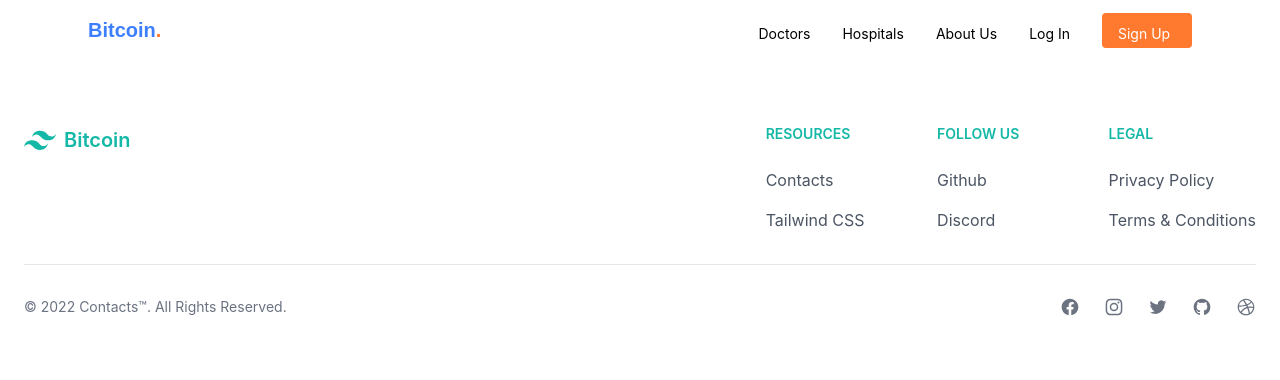
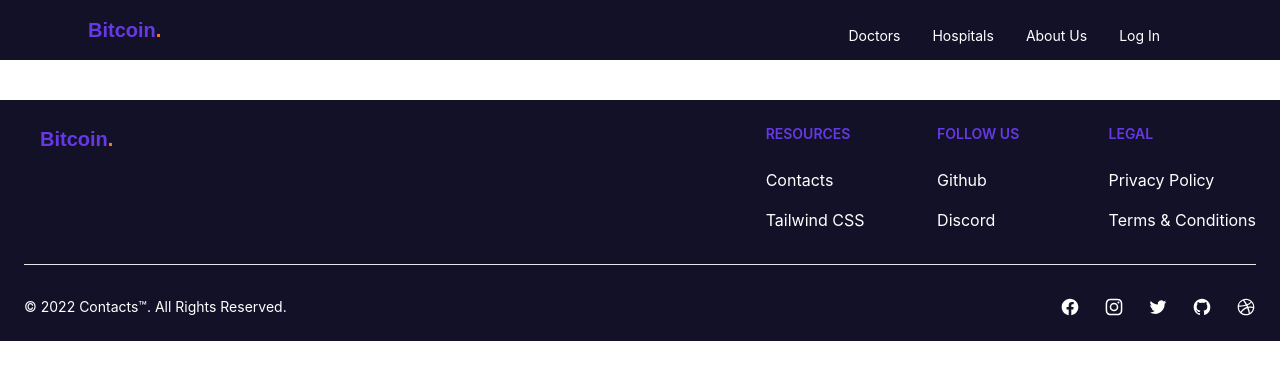
Before and after one commit to sidd2307/aviate-bitcoin, a React (Create React App) app: page /allmsg in a window 1280 px wide. Shown: the top 380 px of the page. Built offline with nearby package versions, Linux system fonts and the light colour scheme.

Commit message:
third commit

```diff
--- a/src/App.js
+++ b/src/App.js
@@ -2,13 +2,14 @@ import './App.css';
 import { BrowserRouter, Routes, Route } from "react-router-dom";
 import Footer from './components/Footer';
 import NavBar from './components/NavBar';
+import Home from './pages/Home';
 
 function App() {
   return (
     <BrowserRouter>
       <NavBar />
       <Routes>
-        <Route path='/' element={<>Hello</>} />
+        <Route path='/' element={<Home />} />
         {/* <Route path='/compose' element={<Compose />} />
         <Route path='/allmsg' element={<ViewAllMsgs />} /> */}
       </Routes>
--- a/src/components/Footer.jsx
+++ b/src/components/Footer.jsx
@@ -5,35 +5,34 @@ export default function Footer() {
   return (
     // <!-- This is an example component -->
     <div className="w-[100%] mx-auto mt-10">
-      <footer className="p-4 bg-white sm:p-6 dark:bg-gray-800">
+      <footer className="p-4 bg-[#131128] sm:p-6 dark:bg-gray-800">
         <div className="md:flex md:justify-between">
           <div className="mb-6 md:mb-0">
             <Link to="/" className="flex items-center">
-              <svg
-                className="fill-current h-8 w-8 mr-2"
-                width="54"
-                height="54"
-                viewBox="0 0 54 54"
-                xmlns="http://www.w3.org/2000/svg"
-                color="#14B8A6"
+              <a
+                href="/"
+                className="ml-[1rem]"
+                style={{
+                  fontWeight: "800",
+                  fontFamily: "sans-serif",
+                  fontSize: 20,
+                  color: "#6639e4",
+                }}
               >
-                <path d="M13.5 22.1c1.8-7.2 6.3-10.8 13.5-10.8 10.8 0 12.15 8.1 17.55 9.45 3.6.9 6.75-.45 9.45-4.05-1.8 7.2-6.3 10.8-13.5 10.8-10.8 0-12.15-8.1-17.55-9.45-3.6-.9-6.75.45-9.45 4.05zM0 38.3c1.8-7.2 6.3-10.8 13.5-10.8 10.8 0 12.15 8.1 17.55 9.45 3.6.9 6.75-.45 9.45-4.05-1.8 7.2-6.3 10.8-13.5 10.8-10.8 0-12.15-8.1-17.55-9.45-3.6-.9-6.75.45-9.45 4.05z" />
-              </svg>
-              <span className="self-center text-xl font-semibold whitespace-nowrap text-teal-500">
-                Bitcoin
-              </span>
+                Bitcoin<span style={{ color: "#FF792E" }}>.</span>
+              </a>
             </Link>
           </div>
           <div className="grid grid-cols-2 gap-8 sm:gap-6 sm:grid-cols-3">
             <div>
-              <h3 className="mb-6 text-sm font-semibold uppercase text-teal-500">
+              <h3 className="mb-6 text-sm font-semibold uppercase text-[#6639e4]">
                 Resources
               </h3>
               <ul>
                 <li className="mb-4">
                   <Link
                     to="/"
-                    className="text-gray-600 hover:underline dark:text-gray-400"
+                    className="text-white hover:underline dark:text-gray-400"
                   >
                     Contacts
                   </Link>
@@ -42,7 +41,7 @@ export default function Footer() {
                   <Link
                     to="/"
                     rel="nofollow"
-                    className="text-gray-600 hover:underline dark:text-gray-400"
+                    className="text-white hover:underline dark:text-gray-400"
                   >
                     Tailwind CSS
                   </Link>
@@ -50,14 +49,14 @@ export default function Footer() {
               </ul>
             </div>
             <div>
-              <h3 className="mb-6 text-sm font-semibold uppercase text-teal-500">
+              <h3 className="mb-6 text-sm font-semibold uppercase text-[#6639e4]">
                 Follow us
               </h3>
               <ul>
                 <li className="mb-4">
                   <Link
                     to="/"
-                    className="text-gray-600 hover:underline dark:text-gray-400"
+                    className="text-white hover:underline dark:text-gray-400"
                   >
                     Github
                   </Link>
@@ -65,7 +64,7 @@ export default function Footer() {
                 <li>
                   <Link
                     to="/"
-                    className="text-gray-600 hover:underline dark:text-gray-400"
+                    className="text-white hover:underline dark:text-gray-400"
                   >
                     Discord
                   </Link>
@@ -73,14 +72,14 @@ export default function Footer() {
               </ul>
             </div>
             <div>
-              <h3 className="mb-6 text-sm font-semibold uppercase text-teal-500">
+              <h3 className="mb-6 text-sm font-semibold uppercase text-[#6639e4]">
                 Legal
               </h3>
               <ul>
                 <li className="mb-4">
                   <Link
                     to="/"
-                    className="text-gray-600 hover:underline dark:text-gray-400"
+                    className="text-white hover:underline dark:text-gray-400"
                   >
                     Privacy Policy
                   </Link>
@@ -88,7 +87,7 @@ export default function Footer() {
                 <li>
                   <Link
                     to="/"
-                    className="text-gray-600 hover:underline dark:text-gray-400"
+                    className="text-white hover:underline dark:text-gray-400"
                   >
                     Terms &amp; Conditions
                   </Link>
@@ -99,7 +98,7 @@ export default function Footer() {
         </div>
         <hr className="my-6 border-gray-200 sm:mx-auto dark:border-gray-700 lg:my-8" />
         <div className="sm:flex sm:items-center sm:justify-between">
-          <span className="text-sm text-gray-500 sm:text-center dark:text-gray-400">
+          <span className="text-sm text-white sm:text-center dark:text-gray-400">
             © 2022{" "}
             <Link to="https://Contacts.com" className="hover:underline">
               Contacts™
@@ -109,7 +108,7 @@ export default function Footer() {
           <div className="flex mt-4 space-x-6 sm:justify-center sm:mt-0">
             <Link
               to="/"
-              className="text-gray-500 hover:text-teal-500 dark:hover:text-white"
+              className="text-white hover:text-[#6639e4] dark:hover:text-white"
             >
               <svg
                 className="w-5 h-5"
@@ -126,7 +125,7 @@ export default function Footer() {
             </Link>
             <Link
               to="/"
-              className="text-gray-500 hover:text-teal-500 dark:hover:text-white"
+              className="text-white hover:text-[#6639e4] dark:hover:text-white"
             >
               <svg
                 className="w-5 h-5"
@@ -143,7 +142,7 @@ export default function Footer() {
             </Link>
             <Link
               to="/"
-              className="text-gray-500 hover:text-teal-500 dark:hover:text-white"
+              className="text-white hover:text-[#6639e4] dark:hover:text-white"
             >
               <svg
                 className="w-5 h-5"
@@ -156,7 +155,7 @@ export default function Footer() {
             </Link>
             <Link
               to="/"
-              className="text-gray-500 hover:text-teal-500 dark:hover:text-white"
+              className="text-white hover:text-[#6639e4] dark:hover:text-white"
             >
               <svg
                 className="w-5 h-5"
@@ -173,7 +172,7 @@ export default function Footer() {
             </Link>
             <Link
               to="/"
-              className="text-gray-500 hover:text-teal-500 dark:hover:text-white"
+              className="text-white hover:text-[#6639e4] dark:hover:text-white"
             >
               <svg
                 className="w-5 h-5"
--- /dev/null
+++ b/src/components/Hero.jsx
@@ -0,0 +1,21 @@
+import React from "react";
+
+export default function Hero() {
+  return (
+    <div class="py-16">
+      <div class="container m-auto px-6 text-gray-600 xl:px-20">
+        <div class="space-y-6 md:space-y-0 md:flex md:gap-6 lg:items-center">
+          <div class="md:7/12 lg:w-7/12">
+            <h2 class="text-4xl text-white font-bold md:text-7xl">
+              Buy and trade cryptos like never before.
+            </h2>
+            <p class="mt-6 text-[#D6D5E7] md:7/12 lg:w-11/12 text-lg">
+              Lorem ipsum dolor sit amet, consectetur adipiscing elit. Feugiat
+              nulla suspendisse tortor aenean dis placerat.
+            </p>
+          </div>
+        </div>
+      </div>
+    </div>
+  );
+}
--- a/src/components/NavBar.jsx
+++ b/src/components/NavBar.jsx
@@ -1,21 +1,23 @@
 import React, { useState } from "react";
+import { Link } from "react-router-dom";
 import "./navBar.css";
 export default function NavBar() {
   const [isNavExpanded, setIsNavExpanded] = useState(false);
   return (
-    <nav className="relative flex items-center h-[60px] w-[90%] px-[0.5rem] py-[0rem] bg-white justify-start ml-auto mr-auto">
-      <a
-        href="/"
+    <div className="bg-[#131128]">
+      <nav className="relative flex items-center h-[60px] w-[90%] px-[0.5rem] py-[0rem] bg-[#131128] justify-start ml-auto mr-auto">
+        <Link
+          to="/"
           className="ml-[1rem]"
           style={{
             fontWeight: "800",
             fontFamily: "sans-serif",
             fontSize: 20,
-          color: "#3D7FFF",
+            color: "#6639e4",
           }}
         >
           Bitcoin<span style={{ color: "#FF792E" }}>.</span>
-      </a>
+        </Link>
         <button
           className="hamburger"
           onClick={() => {
@@ -43,32 +45,33 @@ export default function NavBar() {
         >
           <ul>
             <li>
-            <a style={{ fontSize: 14, paddingTop: 10 }} href="/home">
+              <a style={{ fontSize: 14, paddingTop: 10 }} href="/">
                 Doctors
               </a>
             </li>
             <li>
-            <a style={{ fontSize: 14, paddingTop: 10 }} href="/about">
+              <a style={{ fontSize: 14, paddingTop: 10 }} href="/">
                 Hospitals
               </a>
             </li>
             <li>
-            <a style={{ fontSize: 14, paddingTop: 10 }} href="/contact">
+              <a style={{ fontSize: 14, paddingTop: 10 }} href="/">
                 About Us
               </a>
             </li>
             <li>
-            <a style={{ fontSize: 14, paddingTop: 10 }} href="/contact">
+              <a style={{ fontSize: 14, paddingTop: 10 }} href="/">
                 Log In
               </a>
             </li>
             <li>
-            <div className="speciallia">
-              <a href="/contact">Sign Up</a>
-            </div>
+              {/* <div className="speciallia">
+                <a href="/">Sign Up</a>
+              </div> */}
             </li>
           </ul>
         </div>
       </nav>
+    </div>
   );
 }
--- a/src/components/navBar.css
+++ b/src/components/navBar.css
@@ -5,7 +5,7 @@
   height: 60px;
   width: 90%;
   padding: 0.5rem 0rem;
-  background-color: #fff;
+  background-color: #131128;
   color: black;
   /* box-shadow: 0 2px 2px 2px rgba(9, 9, 9, 0.23); */
   justify-content: center;
@@ -20,22 +20,26 @@
 
 .navigation-menu {
   margin-left: auto;
+  background-color: #131128;
 }
 
 .navigation-menu ul {
   display: flex;
   padding: 0;
+  background-color: #131128;
 }
 
 .navigation-menu li {
   list-style-type: none;
   margin: 0 1rem;
+  background-color: #131128;
 }
 
 .navigation-menu li a {
   text-decoration: none;
   display: block;
   width: 100%;
+  color: white;
 }
 
 .hamburger {
@@ -44,7 +48,7 @@
   width: 40px;
   padding: 0.5rem;
   border-radius: 50%;
-  background-color: #3d7fff;
+  background-color: #6639e4;
   cursor: pointer;
   transition: background-color 0.2s ease-in-out;
   position: absolute;
@@ -55,7 +59,7 @@
 }
 
 .hamburger:hover {
-  background-color: #759ef0;
+  background-color: #6639e4;
 }
 
 .speciallia {
@@ -97,8 +101,8 @@
     top: 60px;
     left: 0;
     width: 100%;
-    height: calc(100vh - 60px);
-    background-color: white;
+    /* height: calc(100vh - 60px); */
+    background-color: #131128;
     border-top: 1px solid black;
     display: none;
   }
@@ -109,7 +113,7 @@
   }
 
   .navigation-menu li a {
-    /* color: black; */
+    color: white;
     width: 100%;
     padding: 1.5rem 0;
   }
--- /dev/null
+++ b/src/pages/Home.jsx
@@ -0,0 +1,11 @@
+import React from "react";
+import Hero from "../components/Hero";
+
+export default function Home() {
+  return (
+    <div className="bg-[#131128]">
+      <Hero />
+      Hello Hello Hello Hello
+    </div>
+  );
+}
```
Lines whose indentation alone changed are shown as unchanged.
